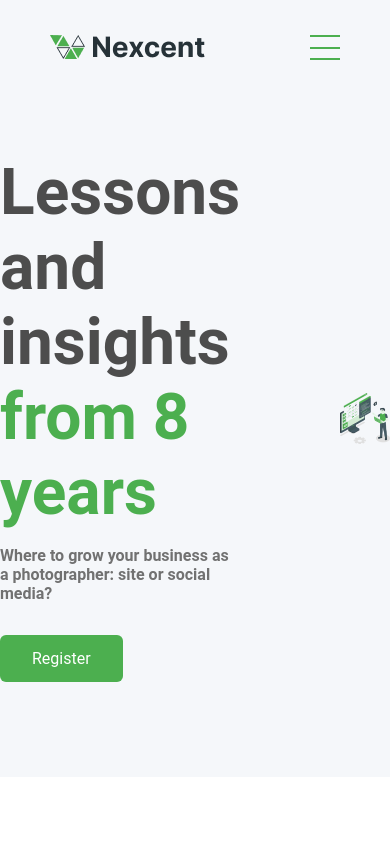
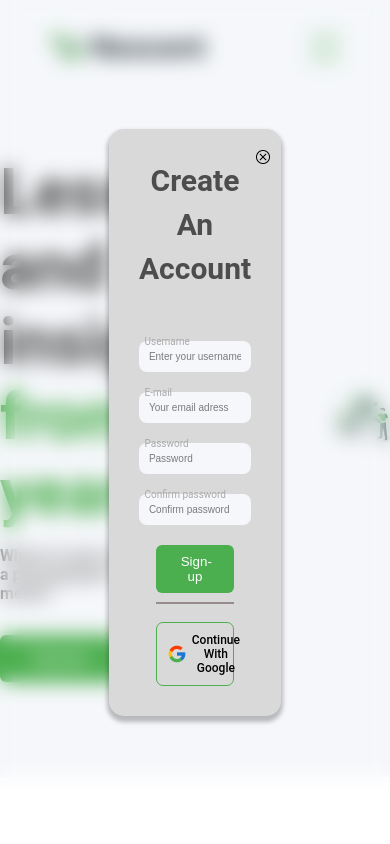
Before and after one commit to Dmy0/travellian, a plain HTML site: page index.html in a window 390 px wide. Both pictures are taken after a click on the link "Register". Shown: the top 844 px of the page. Drawn offline with Linux system fonts and the light colour scheme.

Commit message:
upd nextsent

```diff
--- a/index.html
+++ b/index.html
@@ -474,12 +474,10 @@
               <button type="submit" class="login__logButton buttons">Login</button>
             </div>
             <div class="login__inputs-bottom">
-              <span class="stripe"></span>
+              <span class="login__stripe"></span>
               <h2 class="login__form-sign">Forget password?</h2>
-            <div class="login__inputs-item-googlebtn">
-              <div class="login__googlebtn">
+            <div class="button__google">
                 <img src="img/input-icons/google-icon.png" alt="google">
-              </div>
               Continue With Google
             </div>
 
@@ -487,6 +485,38 @@
           </div>
         </div>
       </form>
+      <form method="POST" class="sign hide">
+        <div class="sign__form">
+          <div class="sign__close">
+            <img src="img/btns/carbon_close-outline.png" alt="close-button">
+          </div>
+          <div class="sign__form-title">Create An Account</div>
+          <div class="sign__inputs">
+            <div class="sign__inputs-item">
+              <label for="username">Username</label>
+              <input class="usernameInput" type="text" placeholder="Enter your username">
+            </div>
+            <div class="sign__inputs-item">
+              <label for="email">E-mail</label>
+                <input class="loginInput" type="email" placeholder="Your email adress" required/>
+            </div>
+            <div class="sign__inputs-item">
+              <label for="password">Password</label>
+              <input class="passwordInput" type="password" placeholder="Password" required>
+            </div>
+            <div class="sign__inputs-item">
+              <label for="password">Confirm password</label>
+              <input class="passwordInput" type="password" placeholder="Confirm password" required>
+            </div>
+            <div class="sign__form-bottom">
+              <button class="sign__form-signBotton">Sign-up</button>
+              <span class="sign__stripe"></span>
+            <div class="button__google">
+                <img src="img/input-icons/google-icon.png" alt="google">
+              Continue With Google
+            </div>
+          </div>
+      </form>
     </div>
   </body>
   <script src="main.js"></script>
--- a/main.js
+++ b/main.js
@@ -3,7 +3,12 @@ const popupOpenLog = document.querySelector(".header__button-login"),
   popupClose = document.querySelector(".login__close"),
   overlay = document.querySelector(".overlay"),
   popupOpenReg = document.querySelector(".slider__button");
+popupRegClose = document.querySelector(".sign__close");
+popupOpenSign = document.querySelector(".header__button-signup");
+popupSugnClose = document.querySelector(".sign__close");
+popupSign = document.querySelector(".sign");
 
+// log
 function toggleClass(btn, overlay, popup, hide, opacity) {
   btn.addEventListener("click", function (event) {
     popup.classList.toggle(hide);
@@ -23,7 +28,7 @@ function documentClosePopup(popup, overlay, hide, opacity, btn) {
   });
 }
 documentClosePopup(popupLog, overlay, "hide", "opacity", popupOpenLog);
-
+// burger
 const burger = document.querySelector(".header__burger"),
   burgerMenu = document.querySelector(".header__wrap");
 
@@ -36,3 +41,44 @@ function showBurger(btn, menu) {
 }
 
 showBurger(burger, burgerMenu, "active");
+// reg btn
+function toggleClass(btn, overlay, popup, hide, opacity) {
+  btn.addEventListener("click", function (event) {
+    popup.classList.toggle(hide);
+    overlay.classList.toggle(opacity);
+    console.log(event.target);
+  });
+}
+toggleClass(popupOpenReg, overlay, popupSign, "hide", "opacity");
+toggleClass(popupRegClose, overlay, popupSign, "hide", "opacity");
+
+function documentClosePopup(popup, overlay, hide, opacity, btn) {
+  document.addEventListener("click", function (e) {
+    if (e.target.contains(popup) && e.target !== btn) {
+      popup.classList.add(hide);
+      overlay.classList.remove(opacity);
+    }
+  });
+}
+documentClosePopup(popupLog, overlay, "hide", "opacity", popupOpenLog);
+
+// sign
+function toggleClass(btn, overlay, popup, hide, opacity) {
+  btn.addEventListener("click", function (event) {
+    popup.classList.toggle(hide);
+    overlay.classList.toggle(opacity);
+    console.log(event.target);
+  });
+}
+toggleClass(popupOpenSign, overlay, popupSign, "hide", "opacity");
+toggleClass(popupSignClose, overlay, popupSign, "hide", "opacity");
+
+function documentClosePopup(popup, overlay, hide, opacity, btn) {
+  document.addEventListener("click", function (e) {
+    if (e.target.contains(popup) && e.target !== btn) {
+      popup.classList.add(hide);
+      overlay.classList.remove(opacity);
+    }
+  });
+}
+documentClosePopup(popupSign, overlay, "hide", "opacity", popupOpenLog);
--- a/style.css
+++ b/style.css
@@ -817,20 +817,11 @@ input::placeholder {
   display: block;
   position: absolute;
   top: 0%;
-  left: 10%;
+  left: 5%;
   transform: translateY(-50%);
   font-size: 10px;
   color: #aaa;
   pointer-events: none;
-}
-
-.login__inputs-item input {
-  width: 100%;
-  border: 1px solid #f8f1ff;
-  border-radius: 7px;
-  font-size: 12px;
-  font-weight: 500;
-  color: #403a4b;
 }
 
 .login__inputs {
@@ -843,7 +834,7 @@ input::placeholder {
   border: none;
   max-width: 10px;
   position: absolute;
-  right: 10%;
+  right: 5%;
   bottom: 10%;
   transform: translateY(-50%);
 }
@@ -854,20 +845,21 @@ input::placeholder {
   border: none;
   max-width: 12px;
   position: absolute;
-  right: 10%;
+  right: 5%;
   bottom: 25%;
   transform: translateY(-50%);
 }
 
 .loginInput,
-.passwordInput {
+.passwordInput,
+.usernameInput {
   display: block;
   background-color: rgba(245, 247, 250, 1);
   color: rgba(0, 0, 0, 0.5);
+  font-size: 10px;
   padding: 10px;
   border: 0;
   border-radius: 8px;
-  max-width: 215px;
   width: 100%;
 }
 
@@ -920,7 +912,7 @@ input::placeholder {
   top: 20px;
 }
 
-.stripe {
+.login__stripe {
   display: flex;
   margin-top: 60px;
   border: 0.01px solid rgba(108, 91, 91, 0.6);
@@ -935,8 +927,8 @@ input::placeholder {
   align-items: center;
 }
 
-.login__inputs-item-googlebtn {
-  margin-top: 20px;
+.button__google {
+  margin-top: 9px;
   cursor: pointer;
   display: flex;
   justify-content: space-between;
@@ -952,7 +944,95 @@ input::placeholder {
   padding: auto 60px;
 }
 
-.login__googlebtn {
-  align-items: flex-end;
+.button__google img {
   max-width: 20px;
 }
+
+.sign {
+  min-height: 100%;
+  display: flex;
+  align-items: center;
+  justify-content: center;
+  padding: 20px 115px;
+}
+
+.sign__form {
+  background-color: rgba(217, 217, 217, 1);
+  max-width: 450px;
+  padding: 30px;
+  border-radius: 15px;
+  border: 0;
+  box-shadow: 0px 4px 4px 2px rgba(0, 0, 0, 0.25);
+  position: relative;
+  display: flex;
+  flex-direction: column;
+  gap: 50px;
+}
+
+.sign__form-title {
+  color: rgba(77, 77, 77, 1);
+  font-weight: 600;
+  font-size: 30px;
+  line-height: 44px;
+  text-align: center;
+}
+
+.sign__close {
+  cursor: pointer;
+  max-width: 16px;
+  position: absolute;
+  right: 10px;
+  top: 20px;
+}
+
+.sign__inputs-item {
+  display: flex;
+  flex-direction: column;
+  align-items: center;
+  gap: 9px;
+  position: relative;
+  margin-bottom: 20px;
+  width: 100%;
+}
+
+.sign__inputs-item label {
+  font-size: 14px;
+  color: rgb(31, 30, 33, 1);
+  display: block;
+  position: absolute;
+  top: 0%;
+  left: 5%;
+  transform: translateY(-50%);
+  font-size: 10px;
+  color: #aaa;
+  pointer-events: none;
+}
+
+.sign__inputs-item input::placeholder {
+  color: rgba(0, 0, 0, 0.5);
+  font-size: 10px;
+}
+
+.sign__form-bottom {
+  display: flex;
+  flex-direction: column;
+  align-items: center;
+  gap: 9px;
+}
+
+.sign__form-signBotton {
+  cursor: pointer;
+  padding: 9px 25px;
+  color: rgba(255, 255, 255, 1);
+  background-color: rgba(76, 175, 79, 1);
+  border: 0;
+  border-radius: 6px;
+  width: 70%;
+}
+
+.sign__stripe {
+  display: flex;
+  border: 0.01px solid rgba(108, 91, 91, 0.6);
+  width: 70%;
+  height: 0px;
+}
```
